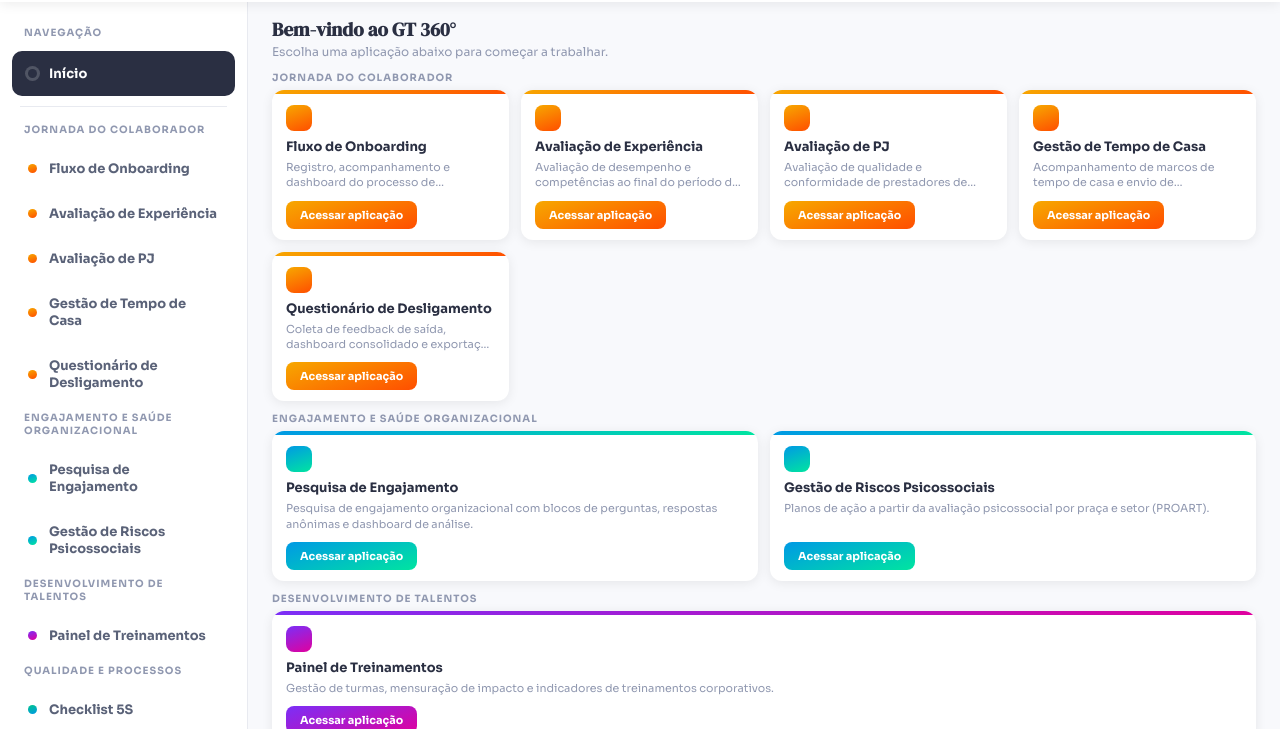
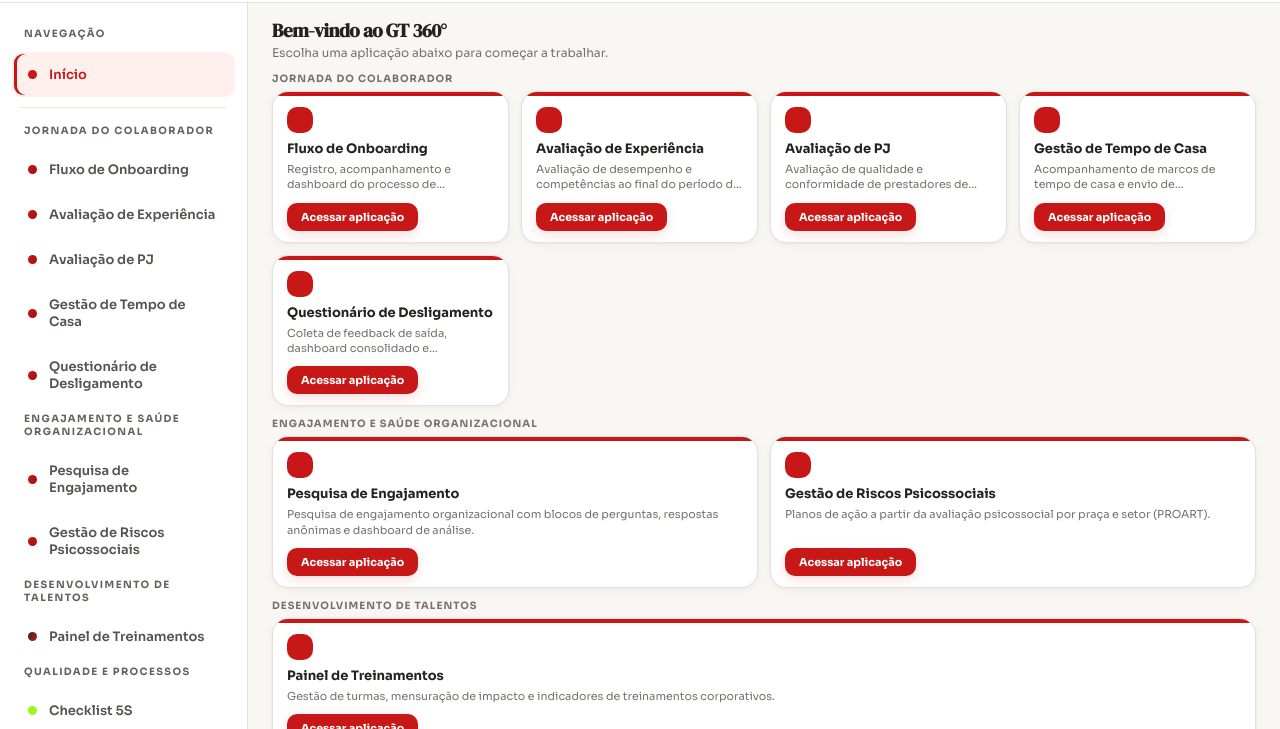
Before and after one commit to gustavomrtns/projetos_rh, a plain HTML site: page gt360/index.html in a window 1280 px wide. Shown: the part 71-800 px from the top of the page. Drawn offline with Linux system fonts and the light colour scheme.

Commit message:
style: apply Editorial 02 identity to index.html without changing flows

```diff
--- a/gt360/index.html
+++ b/gt360/index.html
@@ -7,15 +7,15 @@
 <link href="https://fonts.googleapis.com/css2?family=Sora:wght@300;400;500;600;700;800&family=DM+Serif+Display&display=swap" rel="stylesheet">
 <style>
 :root{
-  --g1a:#f7a800;--g1b:#ff4e00;--g2a:#0099e5;--g2b:#00e5a0;--g3a:#7b2ff7;--g3b:#e0009e;
+  --g1a:#b84c4c;--g1b:#c71717;--g2a:#ac1515;--g2b:#8fff00;--g3a:#393734;--g3b:#8b837d;
   --grad1:linear-gradient(160deg,var(--g1a),var(--g1b));
   --grad2:linear-gradient(160deg,var(--g2a),var(--g2b));
   --grad3:linear-gradient(160deg,var(--g3a),var(--g3b));
-  --gradFull:linear-gradient(135deg,#f7a800 0%,#ff4e00 20%,#e0009e 40%,#7b2ff7 60%,#0099e5 80%,#00e5a0 100%);
-  --grad4:linear-gradient(160deg,#00c48c,#0099e5);
-  --white:#fff;--offwhite:#f8f9fc;
-  --gray50:#f4f5f8;--gray100:#e8eaf0;--gray200:#d0d4e0;
-  --gray400:#9098b0;--gray600:#5a6278;--gray800:#2a2f42;
+  --gradFull:linear-gradient(135deg,#b84c4c 0%,#c71717 20%,#8b837d 40%,#393734 60%,#ac1515 80%,#8fff00 100%);
+  --grad4:linear-gradient(160deg,#8fff00,#ac1515);
+  --white:#fff;--offwhite:#f8f7f4;
+  --gray50:#f6f4f1;--gray100:#eae5df;--gray200:#d7d0c8;
+  --gray400:#77716c;--gray600:#58524c;--gray800:#232220;
   --shadow:0 2px 12px rgba(0,0,0,.08);--shadow-lg:0 8px 28px rgba(20,20,40,.14);
 }
 *{box-sizing:border-box;margin:0;padding:0}
@@ -122,6 +122,8 @@ iframe.view{width:100%;height:100%;border:0;background:var(--white)}
   .home-inner h1{font-size:24px}
 }
 </style>
+<!-- IDV Editorial 02: camada visual compartilhada; os fluxos originais permanecem intactos. -->
+<link rel="stylesheet" href="editorial-02.css">
 </head>
 <body>
 
```
